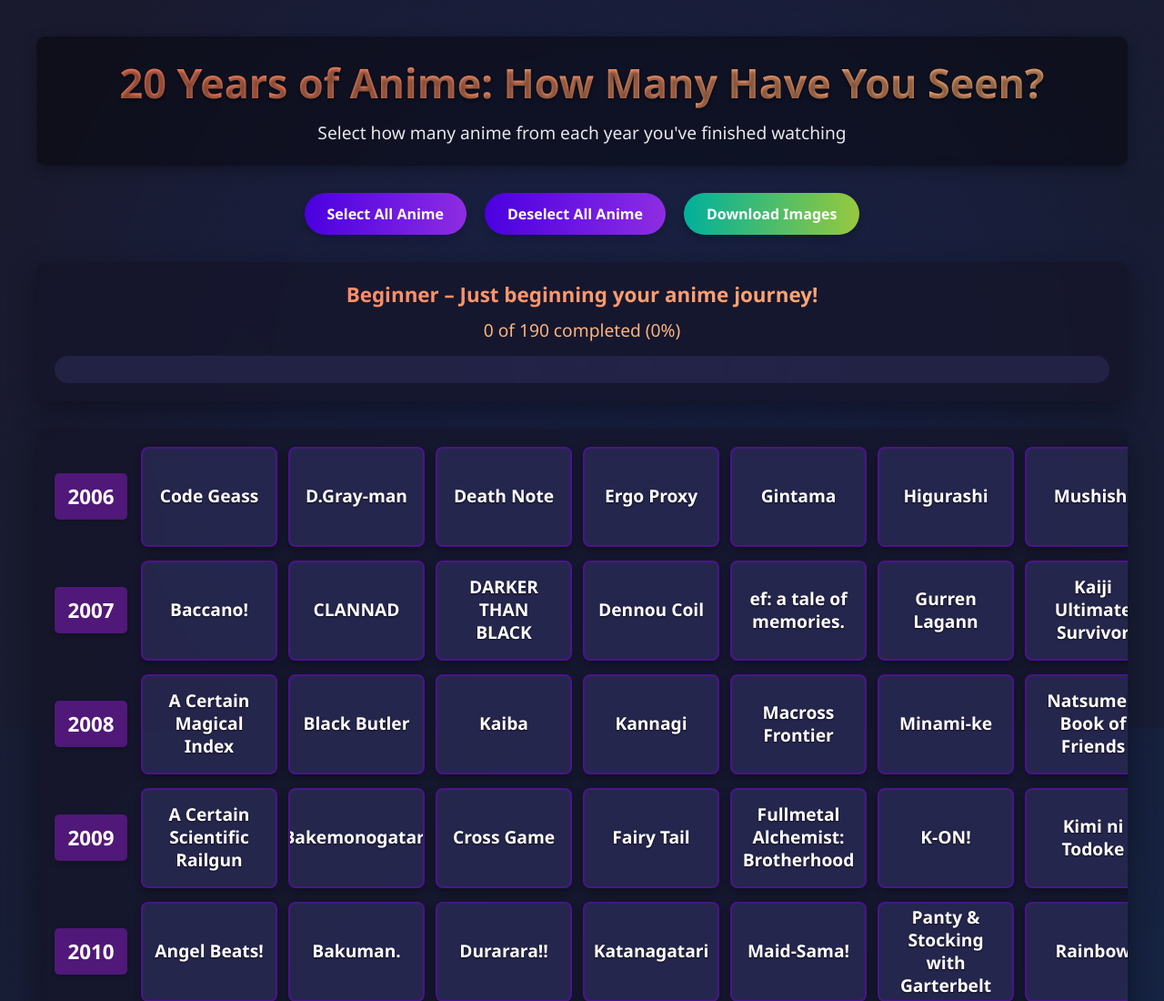
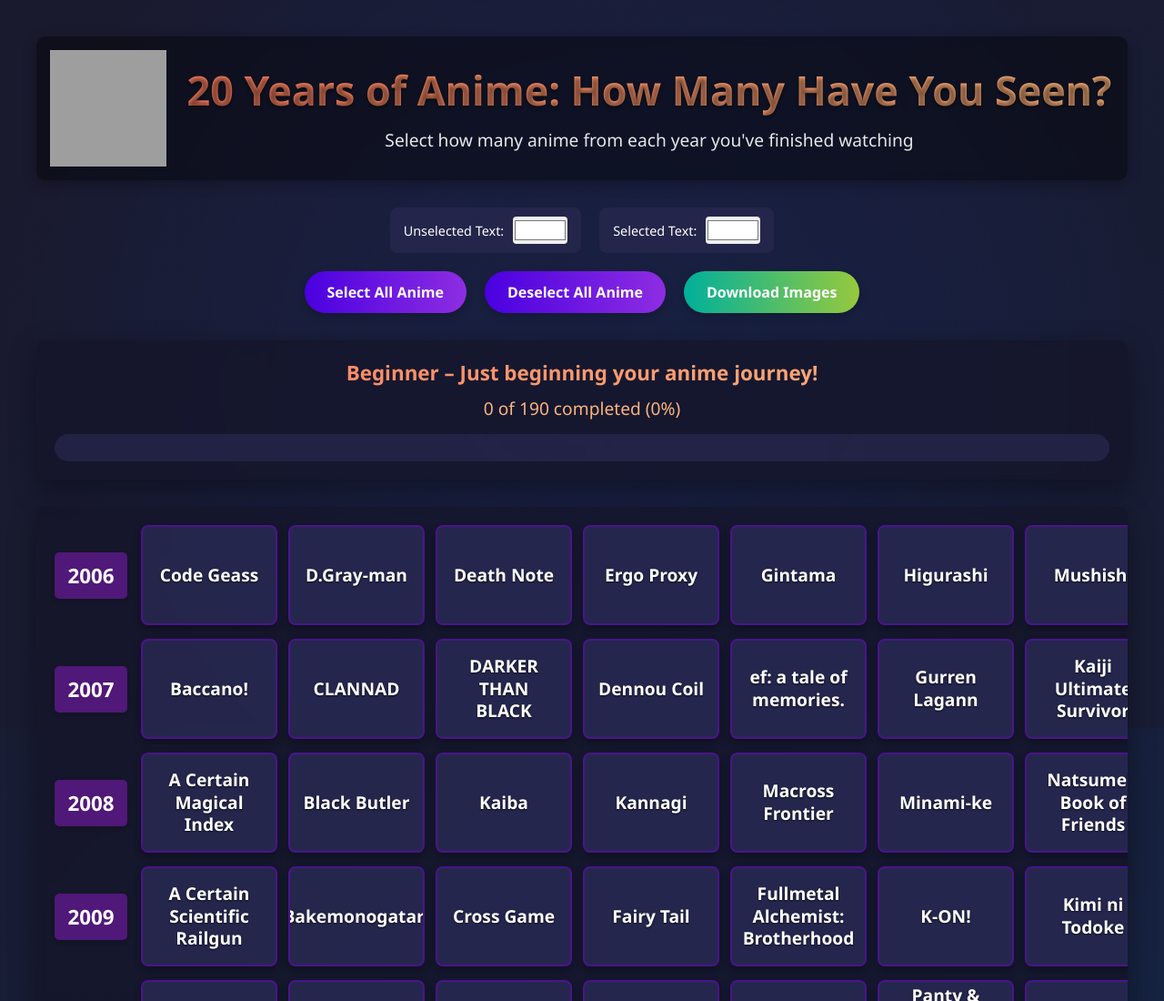
Before and after one commit to Batteredbutter/anime_20Years_List, a plain HTML site: page index.html in a window 1280 px wide. Shown: the top 1100 px of the page at 91% size. Drawn offline with Linux system fonts and the light colour scheme; grey boxes are pictures that could not be loaded.

Commit message:
Update index.html
update 2

```diff
--- a/index.html
+++ b/index.html
@@ -6,6 +6,11 @@
     <title>Anime Progress Tracker</title>
     <script src="https://html2canvas.hertzen.com/dist/html2canvas.min.js"></script>
     <style>
+        :root {
+            --anime-title-unselected: #ffffff; /* Default text color */
+            --anime-title-selected: #ffffff;   /* Text color when selected */
+        }
+
         * {
             margin: 0;
             padding: 0;
@@ -41,11 +46,25 @@
         header {
             text-align: center;
             margin-bottom: 30px;
-            padding: 20px;
+            padding: 15px;
             background: rgba(0, 0, 0, 0.4);
             border-radius: 10px;
             box-shadow: 0 4px 15px rgba(0, 0, 0, 0.3);
             backdrop-filter: blur(5px);
+            position: relative;
+        }
+
+        .header-content {
+            display: flex;
+            align-items: center;
+            justify-content: center;
+            gap: 20px;
+            flex-wrap: wrap;
+        }
+
+        .title-container {
+            flex: 1;
+            min-width: 300px;
         }
 
         h1 {
@@ -55,6 +74,27 @@
             background: linear-gradient(to right, #ff7e5f, #feb47b);
             -webkit-background-clip: text;
             -webkit-text-fill-color: transparent;
+        }
+
+        .profile-pic {
+            width: 128px;
+            height: 128px;
+            border-radius: 0%;
+            border: 0px solid #8e2de2;
+            box-shadow: 0 4px 15px rgba(0, 0, 0, 0.0);
+            transition: all 0.3s ease;
+        }
+
+		.profile-pic:hover img {
+			filter: drop-shadow(0 0 8px rgba(198, 154, 119, 0.7)) brightness(1.1);
+			transform: scale(1.05);
+			transition: filter 0.3s ease, transform 0.3s ease;
+		}
+
+        .profile-pic img {
+            width: 100%;
+            height: 100%;
+            object-fit: cover;
         }
 
         .subtitle {
@@ -99,7 +139,6 @@
             background: linear-gradient(to right, #00b09b, #96c93d);
         }
 
-        /* Progress Section */
         .progress-section {
             background: rgba(20, 20, 40, 0.7);
             border-radius: 10px;
@@ -142,13 +181,11 @@
             border-radius: 15px;
             overflow: hidden;
             position: relative;
-            box-shadow: inset 0 2px 5px rgba(0,0,0,0.0);
         }
 
         .progress-bar {
             height: 100%;
             background: linear-gradient(to right, #4a00e0, #8e2de2);
-            border-radius: 15px;
             width: 0%;
             transition: width 0.5s ease;
             box-shadow: 0 0 10px rgba(138, 43, 226, 0.5);
@@ -175,7 +212,6 @@
             100% { transform: translateX(100%); }
         }
 
-        /* Grid Container */
         .grid-container {
             background: rgba(20, 20, 40, 0.7);
             border-radius: 10px;
@@ -257,6 +293,11 @@
             line-height: 1.3;
             text-shadow: 0 1px 2px rgba(0, 0, 0, 0.7);
             padding: 0 5px;
+            color: var(--anime-title-unselected);
+        }
+
+        .anime-item.checked .anime-title {
+            color: var(--anime-title-selected);
         }
 
         footer {
@@ -293,7 +334,36 @@
             display: none;
         }
 
-        /* Responsive design */
+        .color-controls {
+            display: flex;
+            justify-content: center;
+            gap: 20px;
+            margin-bottom: 20px;
+            flex-wrap: wrap;
+        }
+
+        .color-control {
+            display: flex;
+            align-items: center;
+            gap: 10px;
+            background: rgba(40, 40, 80, 0.7);
+            padding: 10px 15px;
+            border-radius: 8px;
+        }
+
+        .color-control label {
+            font-size: 0.9rem;
+            white-space: nowrap;
+        }
+
+        .color-control input {
+            width: 60px;
+            height: 30px;
+            border: none;
+            border-radius: 4px;
+            cursor: pointer;
+        }
+
         @media (max-width: 768px) {
             .year-row {
                 flex-direction: column;
@@ -322,6 +392,15 @@
                 width: 100%;
                 max-width: 300px;
             }
+
+            .header-content {
+                flex-direction: column;
+            }
+
+            .profile-pic {
+                width: 180px;
+                height: 180px;
+            }
         }
     </style>
 </head>
@@ -331,9 +410,27 @@
 
     <div class="container">
         <header>
-            <h1>20 Years of Anime: How Many Have You Seen?</h1>
-            <p class="subtitle">Select how many anime from each year you've finished watching</p>
+            <div class="header-content">
+				<a href="https://anilist.co/user/Batteredbutter/" id="profileLink" class="profile-pic" target="_blank">
+					<img src="https://i.imgur.com/Z5JT0Sa.png" alt="Your Profile">
+				</a>
+                <div class="title-container">
+                    <h1>20 Years of Anime: How Many Have You Seen?</h1>
+                    <p class="subtitle">Select how many anime from each year you've finished watching</p>
+                </div>
+            </div>
         </header>
+
+        <div class="color-controls">
+            <div class="color-control">
+                <label for="unselectedColor">Unselected Text:</label>
+                <input type="color" id="unselectedColor" value="#ffffff">
+            </div>
+            <div class="color-control">
+                <label for="selectedColor">Selected Text:</label>
+                <input type="color" id="selectedColor" value="#ffffff">
+            </div>
+        </div>
 
         <div class="controls">
             <button id="selectAllBtn" class="btn">Select All Anime</button>
@@ -749,6 +846,9 @@
             const progressStats = document.getElementById('progressStats');
             const progressSection = document.getElementById('progressSection');
             const exportStatus = document.getElementById('exportStatus');
+            const profileLink = document.getElementById('profileLink');
+            const unselectedColorInput = document.getElementById('unselectedColor');
+            const selectedColorInput = document.getElementById('selectedColor');
 
             // Progress messages at 20% intervals
             const progressMessages = [
@@ -1247,14 +1347,26 @@
                 animate();
             }
 
+            // Update text colors
+            function updateTextColors() {
+                document.documentElement.style.setProperty('--anime-title-unselected', unselectedColorInput.value);
+                document.documentElement.style.setProperty('--anime-title-selected', selectedColorInput.value);
+            }
+
             // Event listeners
             selectAllBtn.addEventListener('click', selectAllAnime);
             deselectAllBtn.addEventListener('click', deselectAllAnime);
             saveImageBtn.addEventListener('click', saveAsTwoImages);
+            unselectedColorInput.addEventListener('input', updateTextColors);
+            selectedColorInput.addEventListener('input', updateTextColors);
 
             // Initialize the app
             generateAnimeGrid();
             initEmberEffect();
+
+			// Set profile link
+			profileLink.href = "https://anilist.co/user/Batteredbutter/";
+			profileLink.title = "Batteredbutter's AniList Profile";
         });
     </script>
 </body>
```
